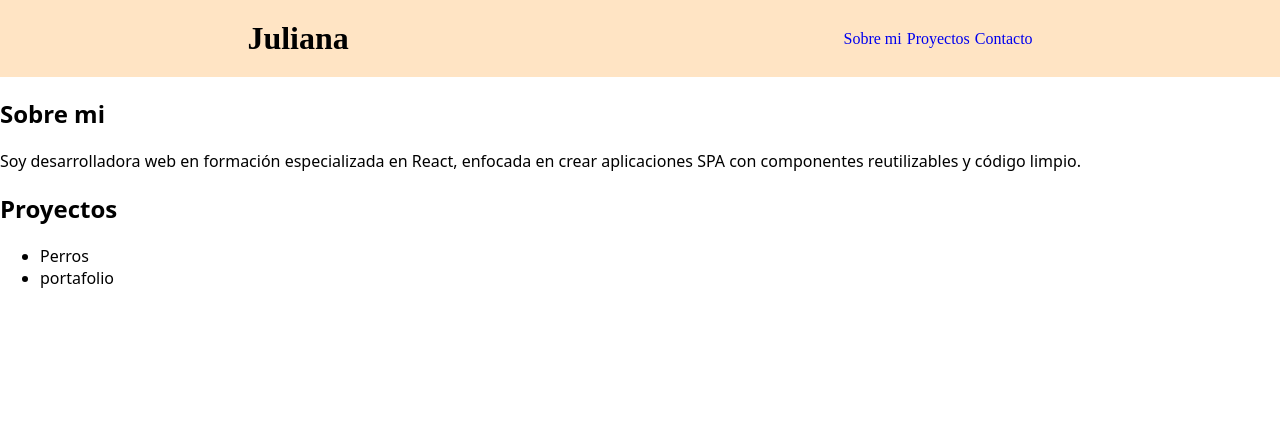
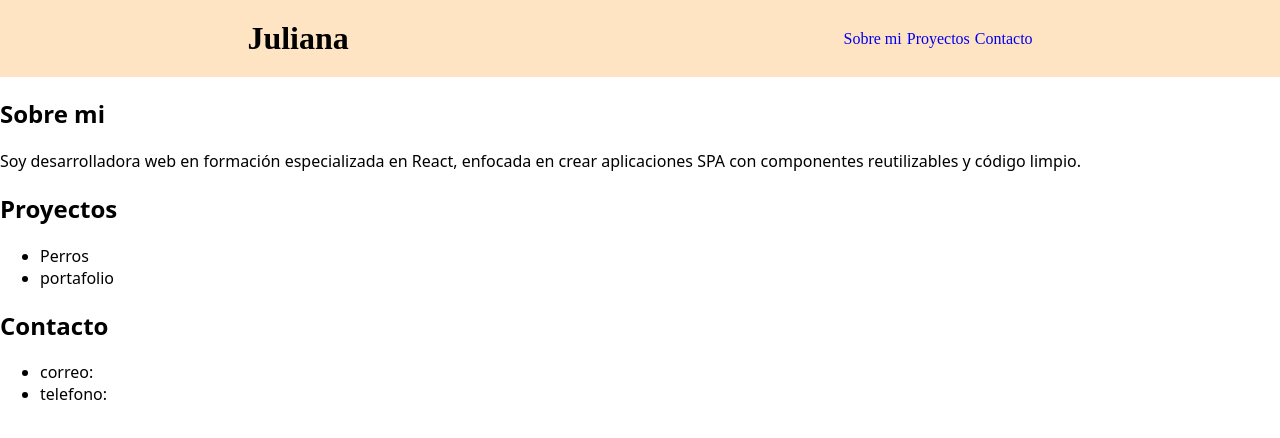
Before and after one commit to julidiossa20/portfolio, a React (Vite) app: page / in a window 1280 px wide. Shown: the top 438 px of the page. Built offline with nearby package versions, Linux system fonts and the light colour scheme.

Commit message:
feat:contactos

```diff
--- a/src/App.tsx
+++ b/src/App.tsx
@@ -33,6 +33,15 @@ function App() {
             </ul>
           </p>
         </section>
+
+        <section id='contact'>
+          <h2>Contacto</h2>
+          <ul>
+            <li>correo:</li>
+            <li>telefono:</li>
+          </ul>
+
+        </section>
       </main>
     </>
   )
```
